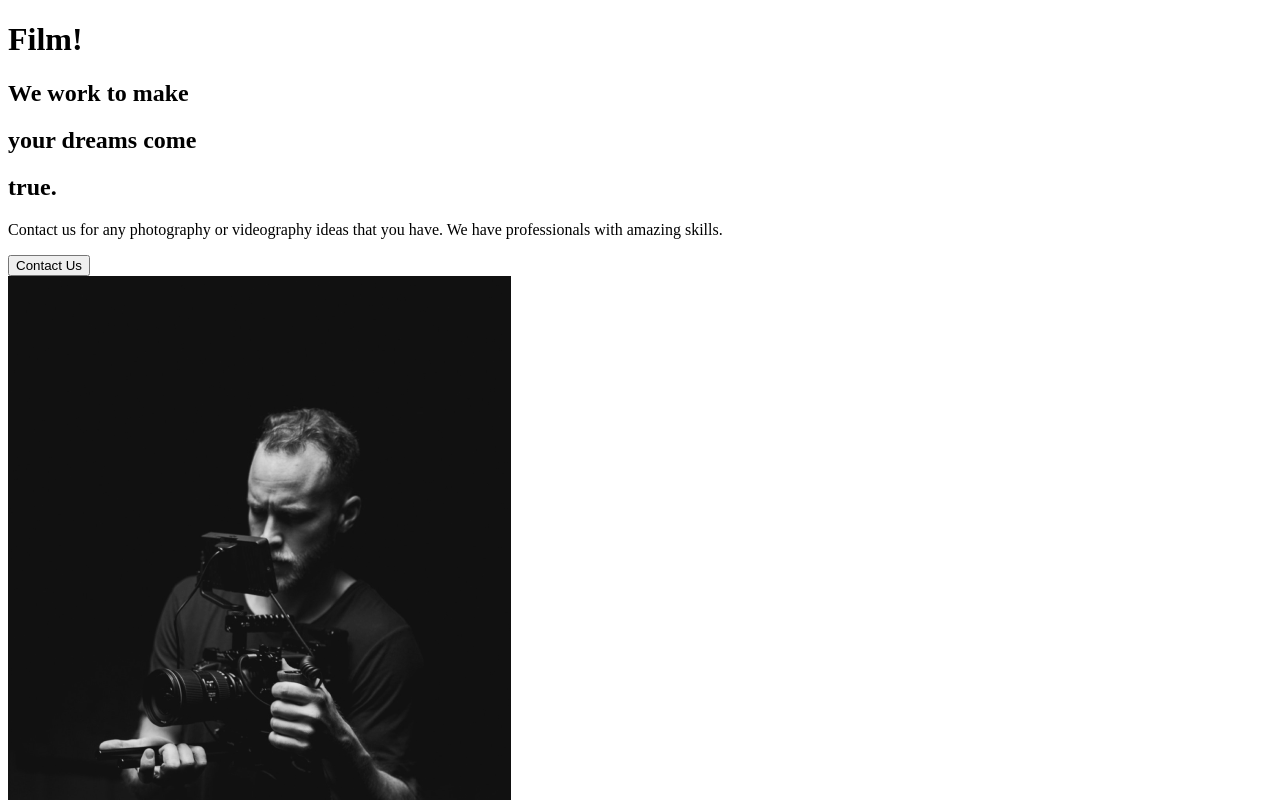
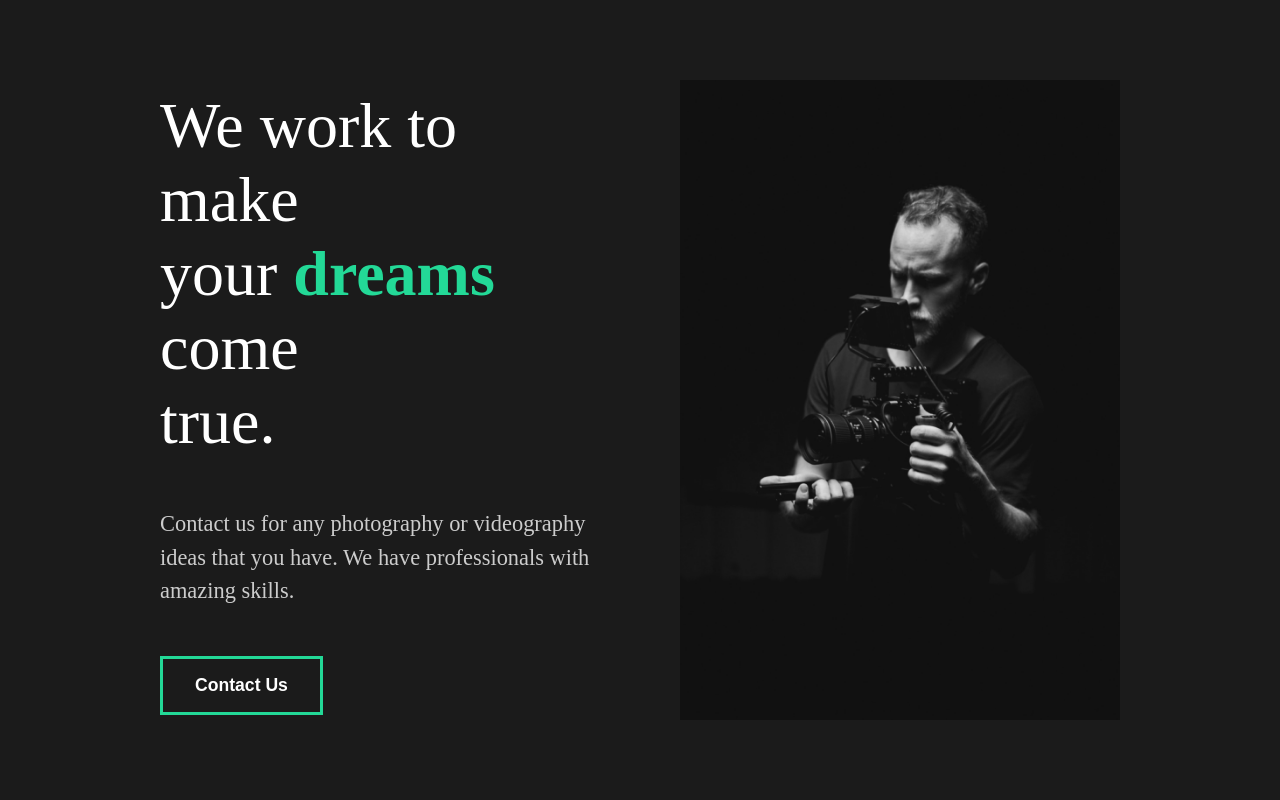
Before and after one commit to danarddaniels/capture-project, a React (Create React App) app: page / in a window 1280 px wide. Shown: the top 800 px of the page. Built offline with nearby package versions, Linux system fonts and the light colour scheme.

Commit message:
5 StyledAbout Section

```diff
--- a/src/App.js
+++ b/src/App.js
@@ -1,4 +1,6 @@
 import React from 'react';
+//import global style
+import GlobalStyles from './components/GlobalStyles';
 //import pages
 import AboutUs from './pages/AboutUs';
 
@@ -6,7 +8,7 @@ import AboutUs from './pages/AboutUs';
 function App() {
   return (
     <div className="App">
-     <h1>Film!</h1>
+      <GlobalStyles />
       <AboutUs />
     </div>
   );
--- a/src/components/AboutSection.js
+++ b/src/components/AboutSection.js
@@ -1,29 +1,69 @@
 import React from 'react';
 import  home1  from '../img/home1.png';
+//Styled
+import style from 'styled-components';
+
+
 
 const AboutSection = () => {
     return(
-        <div>
-            <div className="description">
+        <StyledAbout>
+            <StyledDescription>
                 <div className="title">
-                    <div className="hide">
+                    <StyledHide className="hide">
                         <h2>We work to make</h2>
-                    </div>
-                    <div className="hide">
+                    </StyledHide>
+                    <StyledHide className="hide">
                         <h2>your <span>dreams</span> come</h2>
-                    </div>
-                    <div className="hide">
+                    </StyledHide>
+                    <StyledHide className="hide">
                         <h2>true.</h2>
-                    </div>
+                    </StyledHide>
                 </div>
                 <p>Contact us for any photography or videography ideas that you have. We have professionals with amazing skills.</p>
                 <button>Contact Us</button>
-                <div className="image">
-                    <img src={home1} alt="camera"/>
-                </div>
-            </div>
-        </div>
+            </StyledDescription>
+            <StyledImage className="image">
+                <img src={home1} alt="camera"/>
+            </StyledImage>
+        </StyledAbout>
     )
 };
 
+//Styled Components
+const StyledAbout = style.div`
+    min-height: 90vh;
+    display: flex;
+    align-items: center;
+    justify-content: space-between;
+    padding: 5rem 10rem;
+    color: white;
+`;
+
+const StyledDescription = style.div`
+    flex: 1;
+
+    padding-right: 5rem;
+
+    h2{
+        font-weight: lighter;
+    }
+`;
+
+const StyledImage = style.div`
+    flex: 1;
+
+    overflow: hidden;
+
+    img{
+        width: 100%;
+        height: 80vh;
+        object-fit: cover;
+    }
+`;
+
+const StyledHide = style.div`
+    overflow: hidden;
+`;
+
 export default AboutSection;
--- /dev/null
+++ b/src/components/GlobalStyles.js
@@ -0,0 +1,62 @@
+import { createGlobalStyle } from "styled-components";
+
+const GlobalStyles = createGlobalStyle`
+    *{
+        margin: 0;
+        padding: 0;
+        box-sizing: border-box;
+    }
+
+    body{
+        background: #1b1b1b;
+    }
+
+    button{
+        font-weight: bold;
+        font-size: 1.1rem;
+        cursor: pointer;
+        padding: 1rem 2rem;
+        border: 3px solid #23d997;
+        background: transparent;
+        color: white;
+        transition: all 0.5s ease;
+
+        &:hover{
+            background-color: #23d997;
+            color: white;
+        }
+    }
+
+
+    h2{
+        font-weight: lighter;
+        font-size: 4rem;
+    }
+
+    h3{
+        color: white;
+    }
+
+    h4{
+        font-weight: bold;
+        font-size: 2rem;
+    }
+
+    a{
+        font-size: 1.1rem;
+    }
+
+    span{
+        font-weight: bold;
+        color: #23d997;
+    }
+
+    p{
+        padding: 3rem 0rem;
+        color: #ccc;
+        font-size: 1.4rem;
+        line-height: 150%;
+    }
+`;
+
+export default GlobalStyles;
```
